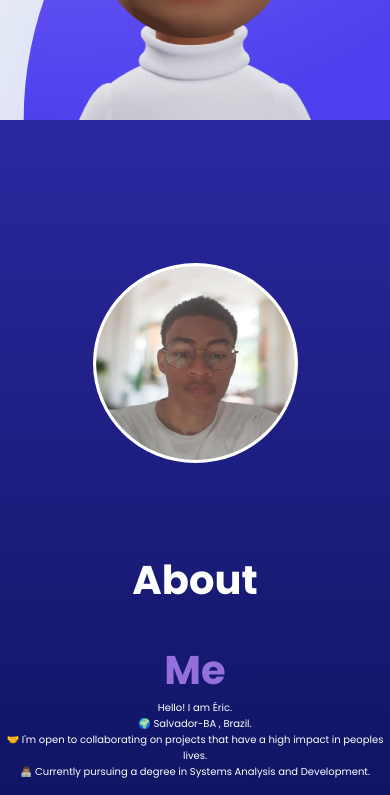
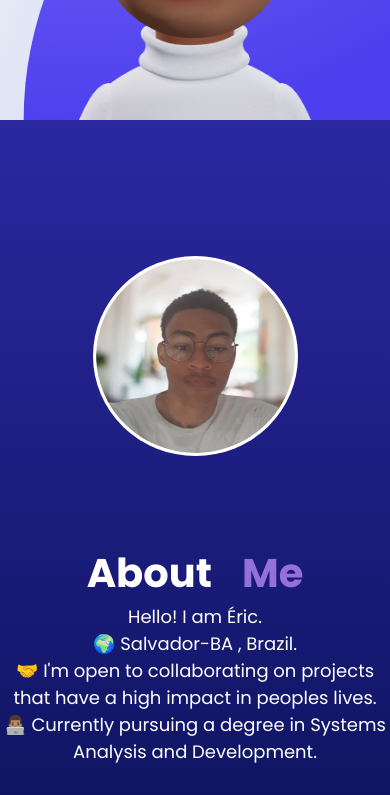
Before and after one commit to EricCarv4lho/Eric-Carvalho-Portfolio, a plain HTML site: page index.html in a window 390 px wide. Shown: the part 830-1625 px from the top of the page. Drawn offline with Linux system fonts and the light colour scheme.

Commit message:
Update style.css

```diff
--- a/style.css
+++ b/style.css
@@ -971,8 +971,10 @@ background-color: rgb(127,126,217); }
     }
 
     #textaboutme{
-        font-size: 10px;
+        font-size: 18px;
     }
+
+
     #Project1{
         height: 200px;
         width: 200px;
@@ -1077,28 +1079,14 @@ background-color: rgb(127,126,217); }
     font-size: 15px;
    }
 
-   .parteAboutMe{
-    display: flex;
-    flex-direction: column;
-    text-align: center;
-    justify-content: center;
 
 
-
-
-
-   }
 
    #imgAboutMe{
     margin: 0;
    }
 
-   #paragrafoAboutMe{
-    display: flex;
-    flex-direction: column;
-    text-align: center;
 
-   }
 
 
   }
@@ -1106,9 +1094,7 @@ background-color: rgb(127,126,217); }
   @media screen and (max-width:537px) {
 
 
-    #textaboutme{
-        font-size: 10px;
-    }
+
 
     .contacts{
         height: 10px;
```
